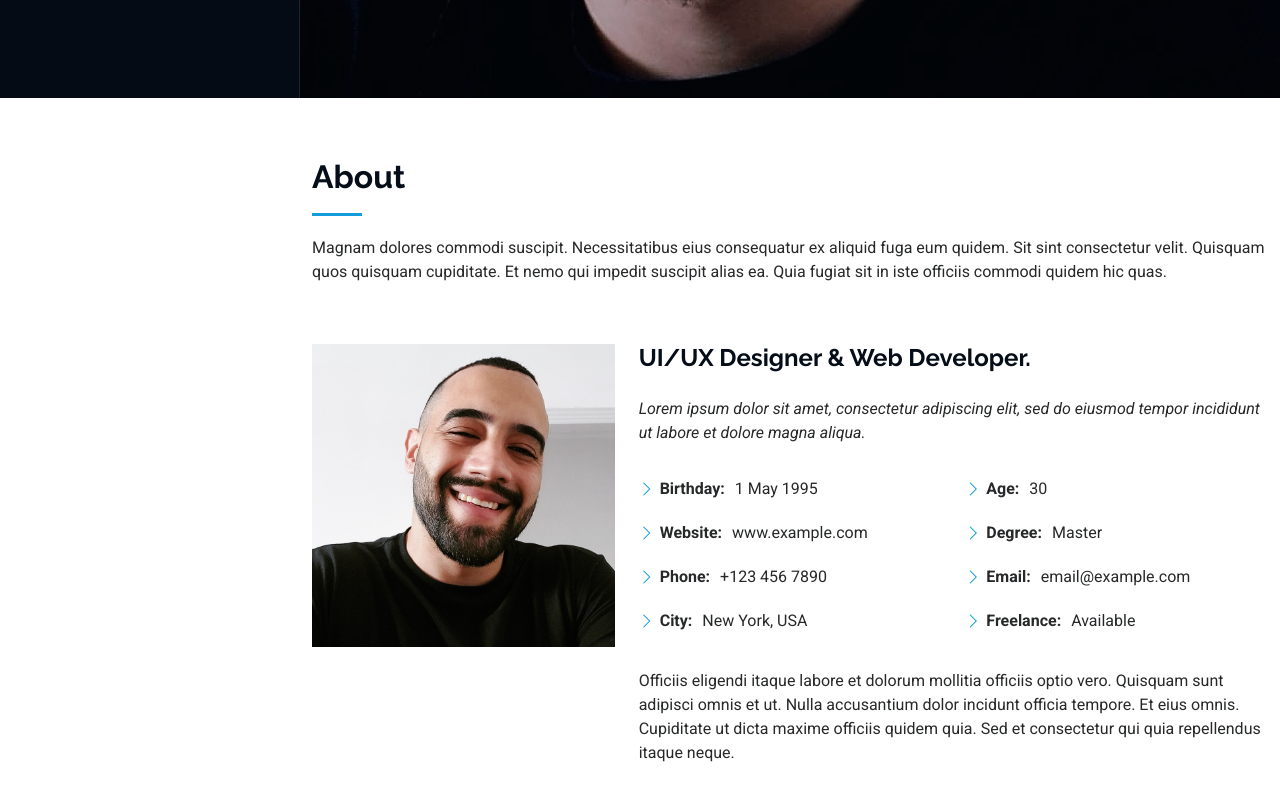
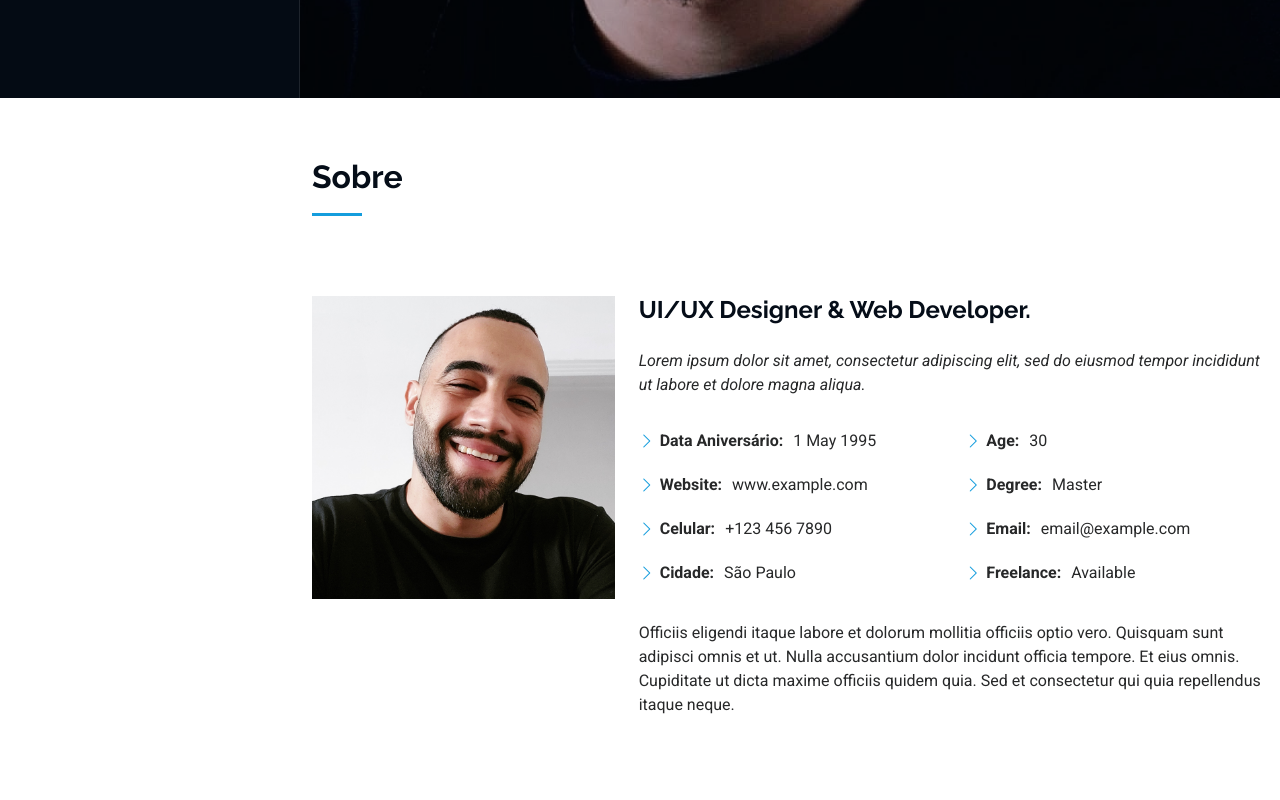
Before and after one commit to IgorRoberthFacul/portifolio, a plain HTML site: page index.html in a window 1280 px wide. Shown: the part 702-1502 px from the top of the page. Drawn offline with Linux system fonts and the light colour scheme.

Commit message:
Atualização da sessão about para sobre

```diff
--- a/index.html
+++ b/index.html
@@ -108,8 +108,7 @@
 
       <!-- Section Title -->
       <div class="container section-title" data-aos="fade-up">
-        <h2>About</h2>
-        <p>Magnam dolores commodi suscipit. Necessitatibus eius consequatur ex aliquid fuga eum quidem. Sit sint consectetur velit. Quisquam quos quisquam cupiditate. Et nemo qui impedit suscipit alias ea. Quia fugiat sit in iste officiis commodi quidem hic quas.</p>
+        <h2>Sobre</h2>
       </div><!-- End Section Title -->
 
       <div class="container" data-aos="fade-up" data-aos-delay="100">
@@ -127,10 +126,10 @@
             <div class="row">
               <div class="col-lg-6">
                 <ul>
-                  <li><i class="bi bi-chevron-right"></i> <strong>Birthday:</strong> <span>1 May 1995</span></li>
+                  <li><i class="bi bi-chevron-right"></i> <strong>Data Aniversário:</strong> <span>1 May 1995</span></li>
                   <li><i class="bi bi-chevron-right"></i> <strong>Website:</strong> <span>www.example.com</span></li>
-                  <li><i class="bi bi-chevron-right"></i> <strong>Phone:</strong> <span>+123 456 7890</span></li>
-                  <li><i class="bi bi-chevron-right"></i> <strong>City:</strong> <span>New York, USA</span></li>
+                  <li><i class="bi bi-chevron-right"></i> <strong>Celular:</strong> <span>+123 456 7890</span></li>
+                  <li><i class="bi bi-chevron-right"></i> <strong>Cidade:</strong> <span>São Paulo</span></li>
                 </ul>
               </div>
               <div class="col-lg-6">
```
